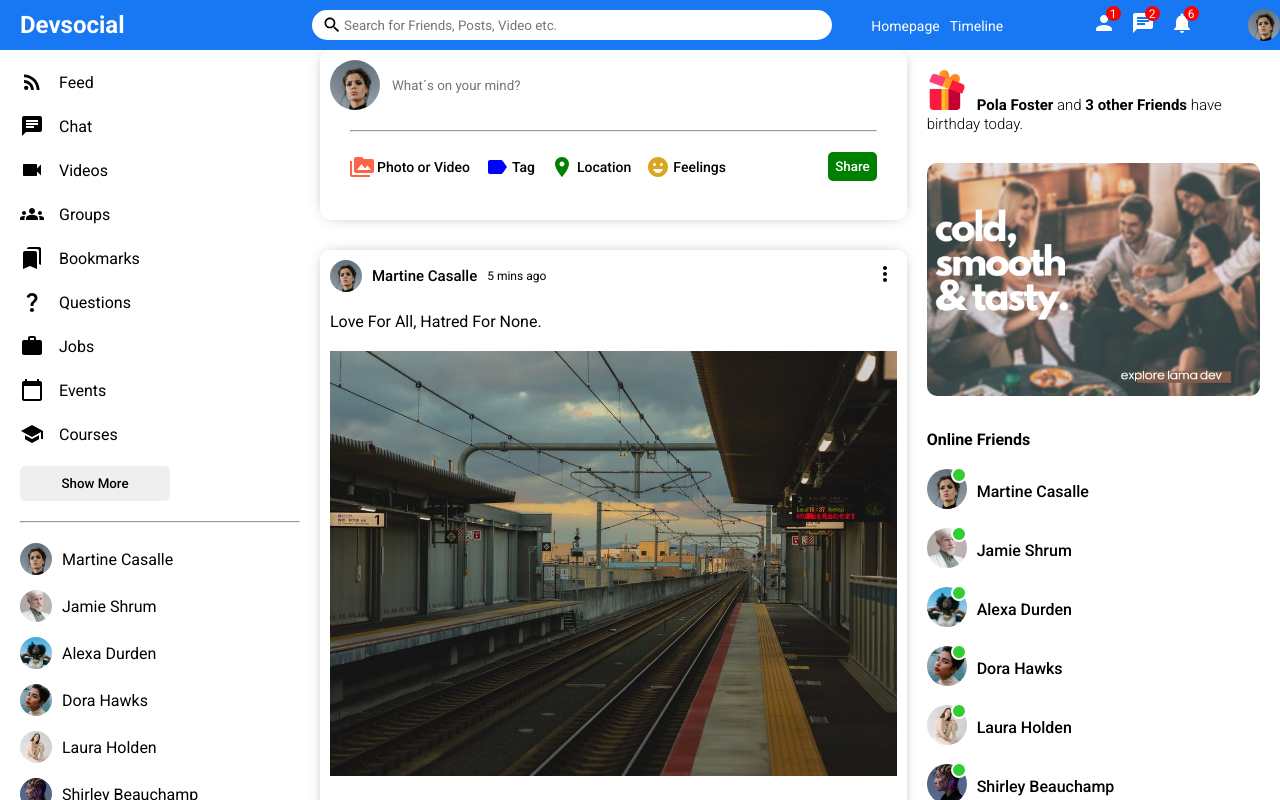
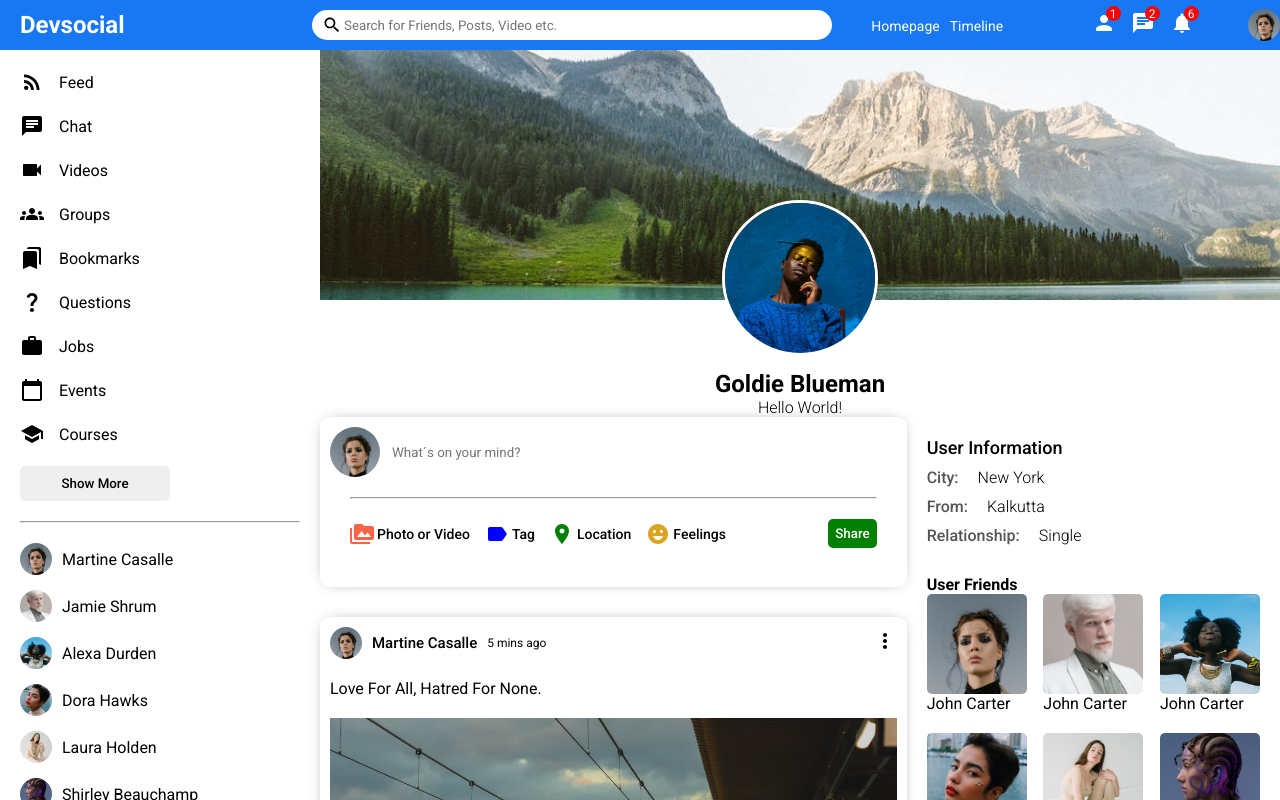
Before and after one commit to h4n5o/react-social, a React (Create React App) app: page / in a window 1280 px wide. Shown: the top 800 px of the page. Built offline with nearby package versions, Linux system fonts and the light colour scheme.

Commit message:
Profile Page done

```diff
--- a/src/App.js
+++ b/src/App.js
@@ -1,7 +1,8 @@
 import Home from "./pages/home/Home";
+import Profile from "./pages/profile/Profile";
 
 function App() {
-  return <Home/>
+  return <Profile/>
 }
 
 export default App;
--- a/src/components/rightbar/Rightbar.jsx
+++ b/src/components/rightbar/Rightbar.jsx
@@ -2,11 +2,11 @@
 import { Users } from "../../dummyData";
 import Online from "../online/Online";
 
-export default function Rightbar() {
-  return (
-    <div className="rightbar">
-      <div className="rightbarWrapper">
-        <div className="birthdayContainer">
+export default function Rightbar({profile}) {
+  const HomeRightbar = () =>{
+    return(
+      <>
+      <div className="birthdayContainer">
           <img className="birthdayImg" src="assets/gift.png" alt="" />
           <span className="birthdayText">
             <b>Pola Foster</b> and <b>3 other Friends</b> have birthday today.
@@ -19,6 +19,61 @@
             <Online key={u.id} user={u} />
           ))}
         </ul>
+      </>
+    )
+  }
+  const ProfileRightbar = () => {
+    return(
+      <>
+      <h4 className="rightbarTitle">User Information</h4>
+      <div className="rightbarInfo">
+        <div className="rightbarInfoItem">
+          <span className="rightbarInfoKey">City: </span>
+          <span className="rightbarInfoValue">New York </span>
+        </div>
+        <div className="rightbarInfoItem">
+          <span className="rightbarInfoKey">From: </span>
+          <span className="rightbarInfoValue">Kalkutta</span>
+        </div>
+        <div className="rightbarInfoItem">
+          <span className="rightbarInfoKey">Relationship: </span>
+          <span className="rightbarInfoValue">Single</span>
+        </div>
+      </div>
+      <h4 className="">User Friends</h4>
+      <div className="rightbarFollowings">
+        <div className="rightbarFollowing">
+          <img src="assets/person/1.jpeg" alt=""  className="rightbarFollowingImg" />
+          <span className="rightbarFollowingName">John Carter</span>
+        </div>
+        <div className="rightbarFollowing">
+          <img src="assets/person/2.jpeg" alt=""  className="rightbarFollowingImg" />
+          <span className="rightbarFollowingName">John Carter</span>
+        </div>
+        <div className="rightbarFollowing">
+          <img src="assets/person/3.jpeg" alt=""  className="rightbarFollowingImg" />
+          <span className="rightbarFollowingName">John Carter</span>
+        </div>
+        <div className="rightbarFollowing">
+          <img src="assets/person/4.jpeg" alt=""  className="rightbarFollowingImg" />
+          <span className="rightbarFollowingName">John Carter</span>
+        </div>
+        <div className="rightbarFollowing">
+          <img src="assets/person/5.jpeg" alt=""  className="rightbarFollowingImg" />
+          <span className="rightbarFollowingName">John Carter</span>
+        </div>
+        <div className="rightbarFollowing">
+          <img src="assets/person/6.jpeg" alt=""  className="rightbarFollowingImg" />
+          <span className="rightbarFollowingName">John Carter</span>
+        </div>
+      </div>
+      </>
+    )
+  }
+  return (
+    <div className="rightbar">
+      <div className="rightbarWrapper">
+        <ProfileRightbar/>
       </div>
     </div>
   );
--- a/src/components/rightbar/rightbar.css
+++ b/src/components/rightbar/rightbar.css
@@ -59,3 +59,41 @@
 .rightbarUsername {
     font-weight: 500;
 }
+.rightbarTitle {
+    font-size: 18px;
+    font-weight: 500;
+    margin-bottom: 10px;
+}
+.rightbarInfo {
+    margin-bottom: 30px;
+}
+.rightbarInfoItem {
+    margin-bottom: 10px;
+
+}
+.rightbarInfoKey {
+    font-weight: 500;
+    margin-right: 15px;
+    color: #555;
+}
+.rightbarInfoValue {
+    font-weight: 300;
+}
+.rightbarFollowings {
+    display: flex;
+    flex-wrap: wrap;
+    justify-content: space-between;
+}
+.rightbarFollowing {
+    display: flex;
+    flex-direction: column;
+    margin-bottom: 20px;
+    cursor: pointer;
+
+}
+.rightbarFollowingImg {
+    width: 100px;
+    height: 100px;
+    object-fit: cover;
+    border-radius: 5px;
+}
--- /dev/null
+++ b/src/pages/profile/Profile.jsx
@@ -0,0 +1,34 @@
+import Topbar from "../../components/topbar/Topbar";
+import Sidebar from "../../components/sidebar/Sidebar"
+import Feed from "../../components/feed/Feed"
+import Rightbar from "../../components/rightbar/Rightbar";
+import "./profile.css"
+
+export default function Profile() {
+  return (
+    <>
+        <Topbar />
+        <div className="profile">
+        <Sidebar />
+        <div className="profileRight">
+            <div className="profileRightTop">
+                <div className="profileCover">
+                <img className="profileCoverImg" src="assets/post/3.jpeg" alt="" />
+                <img className="profileUserImg" src="assets/person/7.jpeg" alt="" />
+                </div>
+                <div className="profileInfo">
+                    <h4 className="profileInfoName">Goldie Blueman</h4>
+                    <span className="profileInfoDesc">Hello World!</span>
+                </div>
+            </div>
+            <div className="profileRightBottom">
+    	    <Feed />
+            <Rightbar profile />
+            </div>
+
+        </div>
+
+        </div>
+    </>
+  )
+}
--- /dev/null
+++ b/src/pages/profile/profile.css
@@ -0,0 +1,42 @@
+.profile {
+    display: flex;
+}
+.profileRight {
+    flex: 9;
+}
+.profileCover {
+    height: 320px;
+    position: relative;
+}
+.profileCoverImg {
+    width: 100%;
+    height: 250px;
+    object-fit: cover;
+}
+.profileUserImg {
+    width: 150px;
+    height: 150px;
+    border-radius: 50%;
+    object-fit: cover;
+    position: absolute;
+    left: 0;
+    right: 0;
+    margin: auto;
+    top: 150px;
+    border: 3px solid white;
+}
+.profileInfo {
+    display: flex;
+    flex-direction: column;
+    align-items: center;
+    justify-content: center;
+}
+.profileInfoName {
+    font-size: 24px;
+}
+.profileInfoDesc {
+    font-weight: 300;
+}
+.profileRightBottom {
+    display: flex;
+}
```
